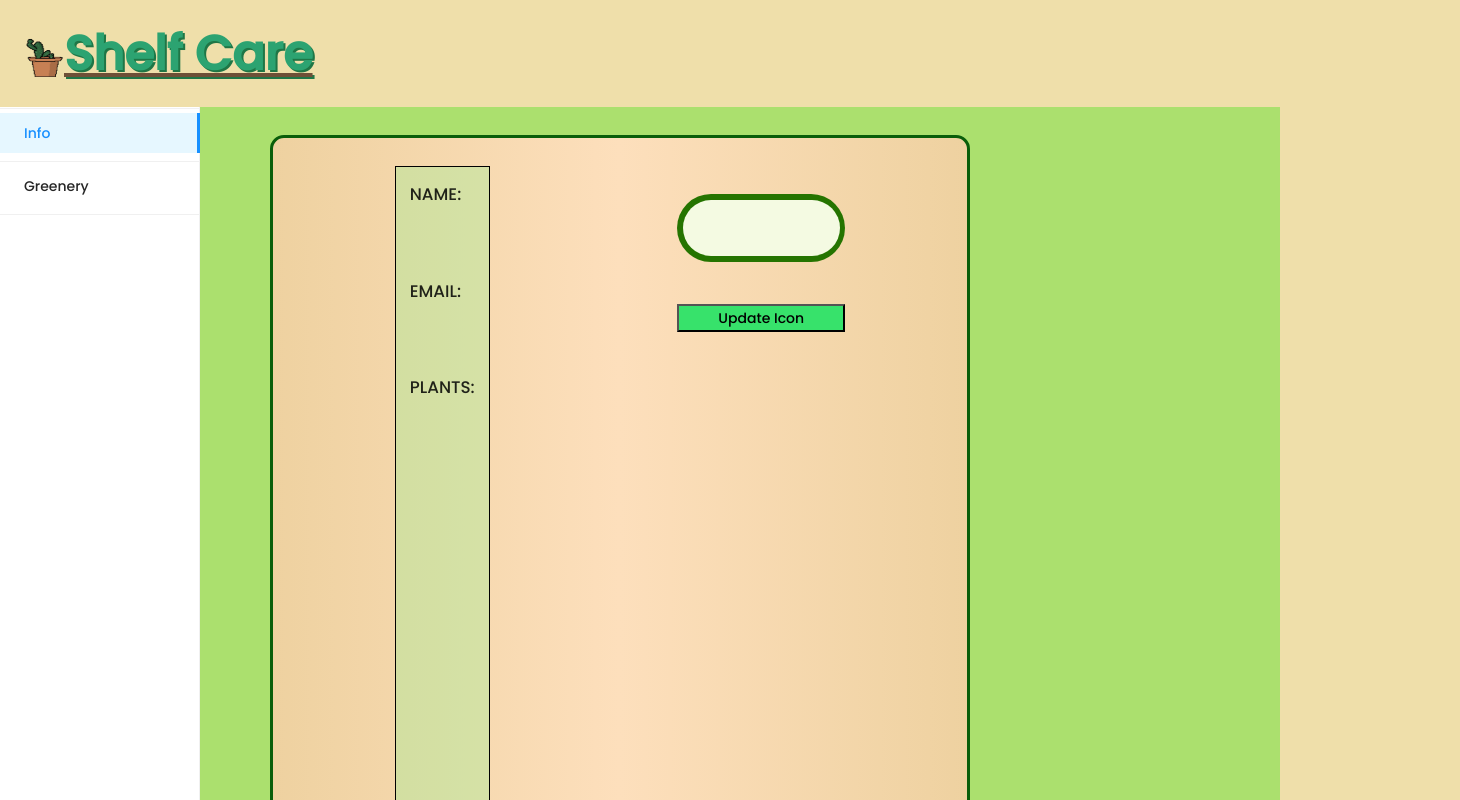
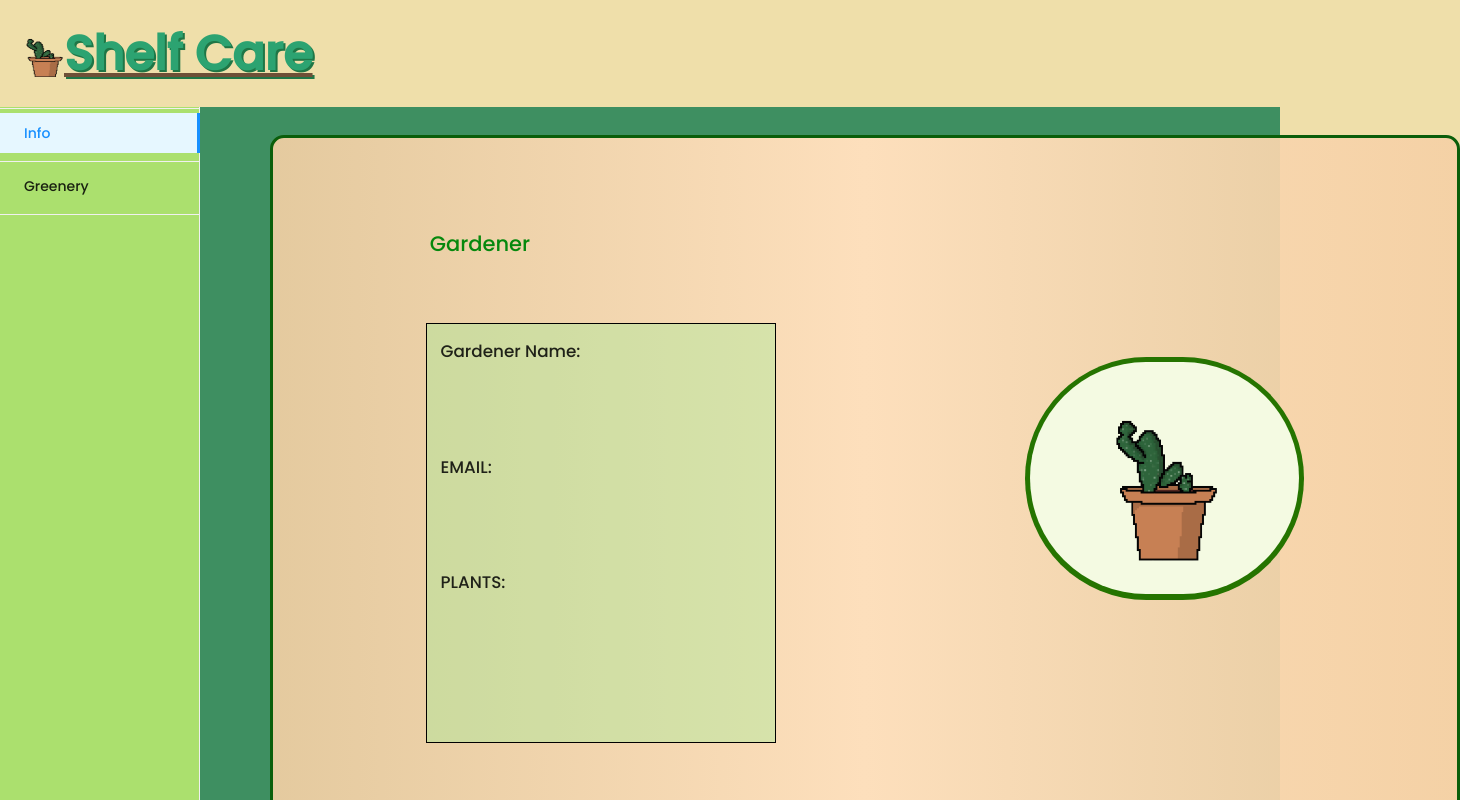
Before and after one commit to unanswerable-hog-splatch/plant-app, a React (Create React App) app: page /profile in a window 1280 px wide. Shown: the top 800 px of the page, 1460 px wide, since content can reach past the window. Built offline with nearby package versions, Linux system fonts and the light colour scheme; no server answers.

Commit message:
did some styling to profile stuff

```diff
--- a/src/pages/profile/Gardener.js
+++ b/src/pages/profile/Gardener.js
@@ -2,6 +2,7 @@
 import './profile.css'
 import { useQuery } from '@apollo/client';
 import { QUERY_ME } from '../../utils/queries';
+import cactus from '../../img/cactus-1.png'
 
 export default function Gardener({ gardener }) {
     const { data } = useQuery(QUERY_ME);
@@ -13,11 +14,12 @@ export default function Gardener({ gardener }) {
 
     return (
         <div className='my-info'>
-
+            <div className='info-container'>
+                <p className='info-title'>Gardener</p>
                 <div className='info-data'>
                     <div className='info-subject'>
                         <h1>
-                        NAME:
+                            Gardener Name:
                         </h1>
                         <h3 className='info-title'>
                             {gardener.name}
@@ -42,17 +44,17 @@ export default function Gardener({ gardener }) {
                         </h3>
                     </div>
                 </div>
+            </div>
 
 
             <div className='icon-and-btn'>
                 <div className='info-icon'>
                     {/* <a className="ant-dropdown-link profile-dropdown" onClick={e => e.preventDefault()}> */}
                     <div className="icon-letter">
-                        {firstLetter}
+                        <img src={cactus} alt='cactus' />
                     </div>
                     {/* </a> */}
                 </div>
-                <button>Update Icon</button>
             </div>
 
         </div>
--- a/src/pages/profile/Profile.js
+++ b/src/pages/profile/Profile.js
@@ -38,9 +38,10 @@ export default function Profile() {
   }
 
   return (
-    <Layout className="profile-menu">
+    <Layout className='profile'>
       <Sider>
         <Menu
+          className='profile-menu'
           mode="inline"
           defaultSelectedKeys={'gardener'}
           style={{ height: '100%' }}
--- a/src/pages/profile/profile.css
+++ b/src/pages/profile/profile.css
@@ -1,6 +1,10 @@
+.profile {
+    background-color: rgb(62, 143, 97);
+    height: 55em;
+}
+
 .profile-menu {
-    height: 60em;
-    width: 100%;
+    height: 50em;
     background-color: rgb(171, 224, 110) !important;
     ;
 }
@@ -13,7 +17,7 @@
     flex-wrap: wrap;
     margin-left: 4em;
     margin-top: 2em;
-    overflow-y: scroll;
+    /* overflow-y: scroll; */
 }
 
 .ind-plant {
@@ -53,18 +57,39 @@
 .my-info {
     display: flex;
     justify-content: space-around;
+    align-items: center;
     height: 50em;
     margin-top: 2em;
     margin-left: 5em;
     background: linear-gradient( 0.25turn, rgba(245, 208, 165, 0.911), rgb(253, 223, 188), rgba(245, 208, 165, 0.911)) !important;
     border: solid .25em rgb(10, 94, 10);
     border-radius: 1em;
-    width: 50em;
+    width: 85em;
     padding: 2em;
-    overflow-y: scroll;
+}
+
+.info-container {
+    display: flex;
+    flex-direction: column;
+    gap: 3em;
+}
+
+.info-title {
+    color:rgb(10, 94, 10);
+    font-weight: 500;
+}
+
+.info-data {
+    display: flex;
+    flex-direction: column;
+    align-self: center;
+    height: 30em;
+    width: 25em;
 }
 
 .info-subject{
+    display: flex;
+    flex-direction: column;
     margin-bottom: 5em;
 }
 
@@ -85,6 +110,10 @@
     padding-left: .7em;
     padding-right: .7em;
     border-radius: 20em;
+}
+
+.icon-letter img {
+    width: 1em;
 }
 
 .icon-and-btn {
```
Also changed, not shown: 1 other file (tests, documents, lock files or other folders). Lines whose indentation alone changed are shown as unchanged.
